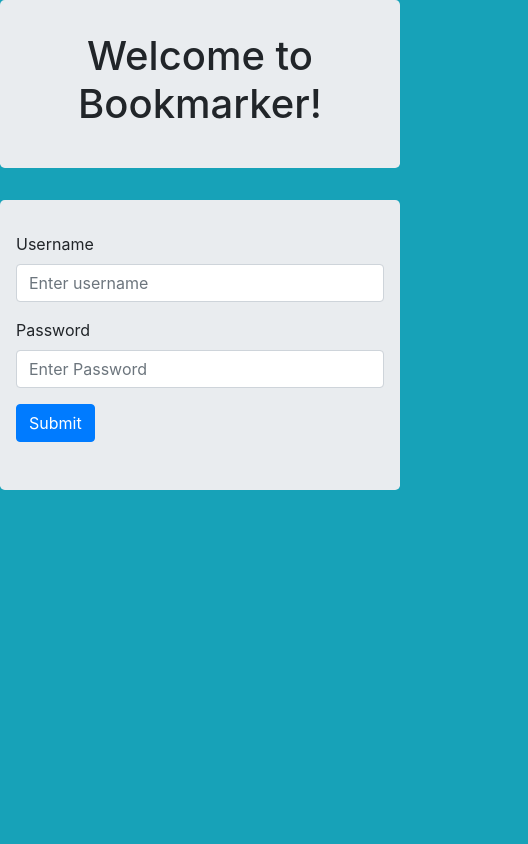
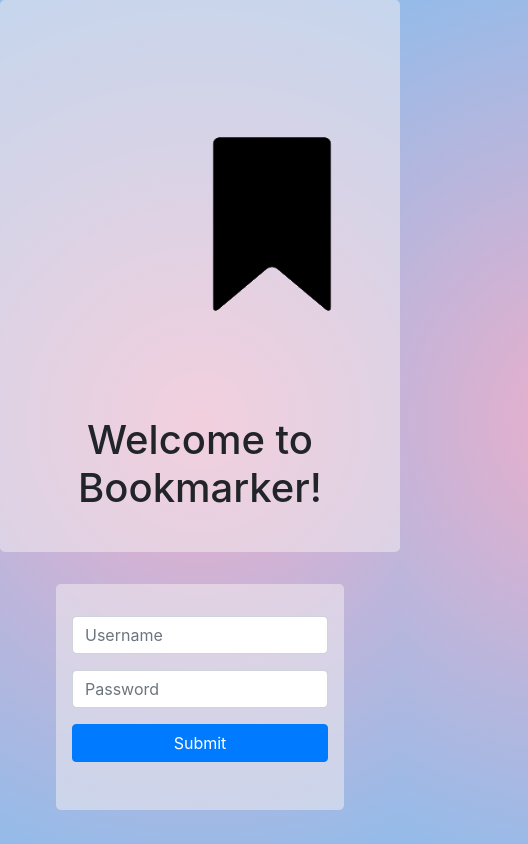
Before and after one commit to yatharthmathur/Bookmarker, an Electron app: page login.html in a window 400 px wide. Shown: the whole page, 528 px wide, since content can reach past the window. Drawn offline with nearby package versions, Linux system fonts and the light colour scheme.

Commit message:
changes to CSS in login and index page
Made changes to CSS for login and index.
Background colour and transparency in cards.
Code optimisations.
Next to add special Bookmark tab for links

```diff
--- a/assets/css/todos.css
+++ b/assets/css/todos.css
@@ -1,10 +1,7 @@
 body {
 	font-family: Roboto;
-  background: -webkit-linear-gradient(90deg, #2BC0E4 10%, #EAECC6 90%); /* Chrome 10+, Saf5.1+ */
-  background:    -moz-linear-gradient(90deg, #2BC0E4 10%, #EAECC6 90%); /* FF3.6+ */
-  background:     -ms-linear-gradient(90deg, #2BC0E4 10%, #EAECC6 90%); /* IE10 */
-  background:      -o-linear-gradient(90deg, #2BC0E4 10%, #EAECC6 90%); /* Opera 11.10+ */
-  background:         linear-gradient(90deg, #2BC0E4 10%, #EAECC6 90%); /* W3C */
+	background: rgb(238,174,202);
+background: radial-gradient(circle, rgba(238,174,202,1) 0%, rgba(148,187,233,1) 100%);
 }
 
 ul {
@@ -13,16 +10,6 @@ ul {
 	padding: 0;
 }
 
-
-h1 {
-	background: #2980b9;
-	color: white;
-	margin: 0;
-	padding: 10px 20px;
-	text-transform: uppercase;
-	font-size: 24px;
-	font-weight: normal;
-}
 
 .fa-plus {
 	float: right;
@@ -105,11 +92,6 @@ input:focus{
 	color: #2980b9;
 }
 
-.card-columns {
-	@include media-breakpoint-only(lg) {
-	  column-count: 4;
-	}
-	@include media-breakpoint-only(xl) {
-	  column-count: 5;
-	}
-  }
+.opacity_property {
+	background-color: rgb(248, 242, 242, 0.5) !important;
+}
--- a/login.html
+++ b/login.html
@@ -1,4 +1,5 @@
 <!DOCTYPE html>
+    <link rel="stylesheet" href="assets/css/todos.css">
     <link href="https://stackpath.bootstrapcdn.com/bootstrap/4.4.1/css/bootstrap.min.css" rel="stylesheet" integrity="sha384-Vkoo8x4CGsO3+Hhxv8T/Q5PaXtkKtu6ug5TOeNV6gBiFeWPGFN9MuhOf23Q9Ifjh" crossorigin="anonymous">
     <script src='login.js' type='text/javascript'></script>
     <head>
@@ -8,18 +9,16 @@
         </title>
     </head>
     <body class="bg-info">
-        <div class="jumbotron container ">
-            <h1 class="text-center">Welcome to Bookmarker!</h1>
+        <div class="jumbotron container opacity_property ">
+            <h1 class="text-center "><img src="assets/images/logo.png" alt="">Welcome to Bookmarker!</h1>
         </div>
-        <div class="jumbotron container ">
+        <div class="jumbotron text-center container opacity_property"  style="max-width: 18rem;">
             <form name="login" id='loginForm' method='POST'>
                 <div class="form-group">
-                    <label for="username">Username</label>
-                    <input name="username" type="username" class="form-control" id="username" placeholder="Enter username" required>
+                    <input name="username" type="username" class="form-control" id="username" placeholder="Username" required>
                 </div>
                 <div class="form-group">
-                    <label for="password">Password</label>
-                    <input name="password" type="password" class="form-control" id="password" placeholder="Enter Password" required>
+                    <input name="password" type="password" class="form-control" id="password" placeholder="Password" required>
                 </div>
                 <div class="form-group">
                     <input id='form-button' value='Submit' class="btn btn-primary" type='submit'>
```
Also changed, not shown: assets/js/todos.js (+6 -15 lines), index.html (+1 -1 lines).
